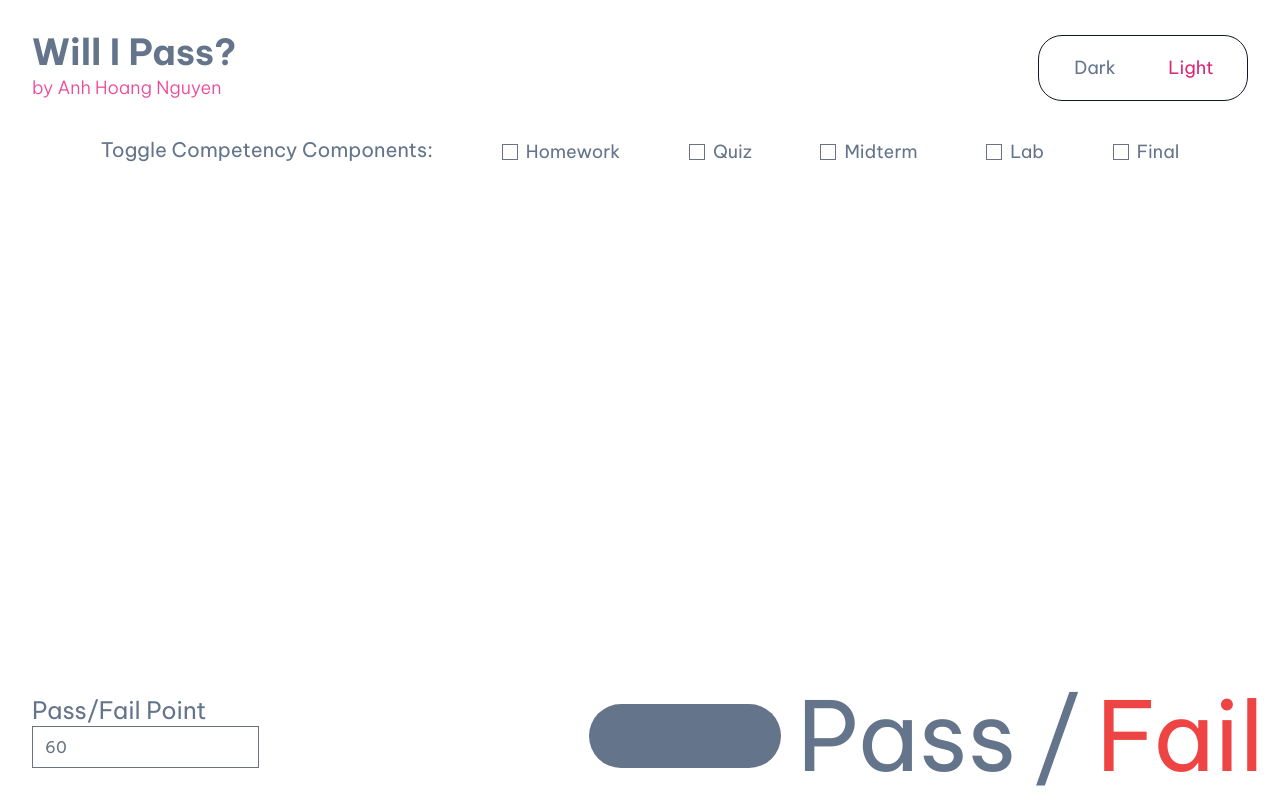
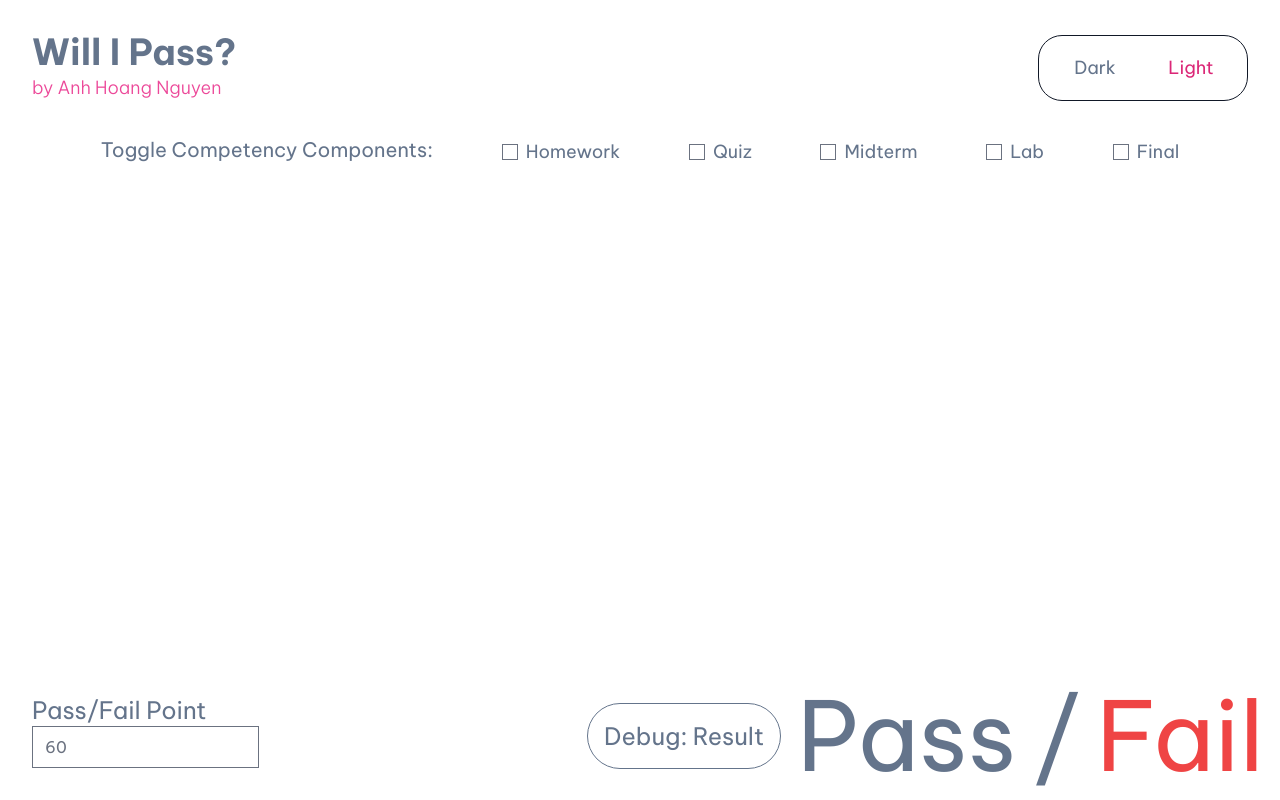
Before and after one commit to aaanh/will-i-pass, a Next.js app in the folder web-app/: page / in a window 1280 px wide. Built offline with nearby package versions, Linux system fonts and the light colour scheme.

Commit message:
fixed debug btn color

```diff
--- a/web-app/pages/index.js
+++ b/web-app/pages/index.js
@@ -241,7 +241,7 @@ export default function Home() {
 				className="fixed bottom-4 right-4 text-8xl inline-flex items-center space-x-4"
 			>
 				<button
-					className="text-2xl rounded-full bg-slate-500 p-4"
+					className="text-2xl rounded-full bg-transparent border border-slate-500 dark:bg-slate-500 p-4"
 					onClick={() => setPass(!willPass)}
 				>
 					Debug: Result
```
